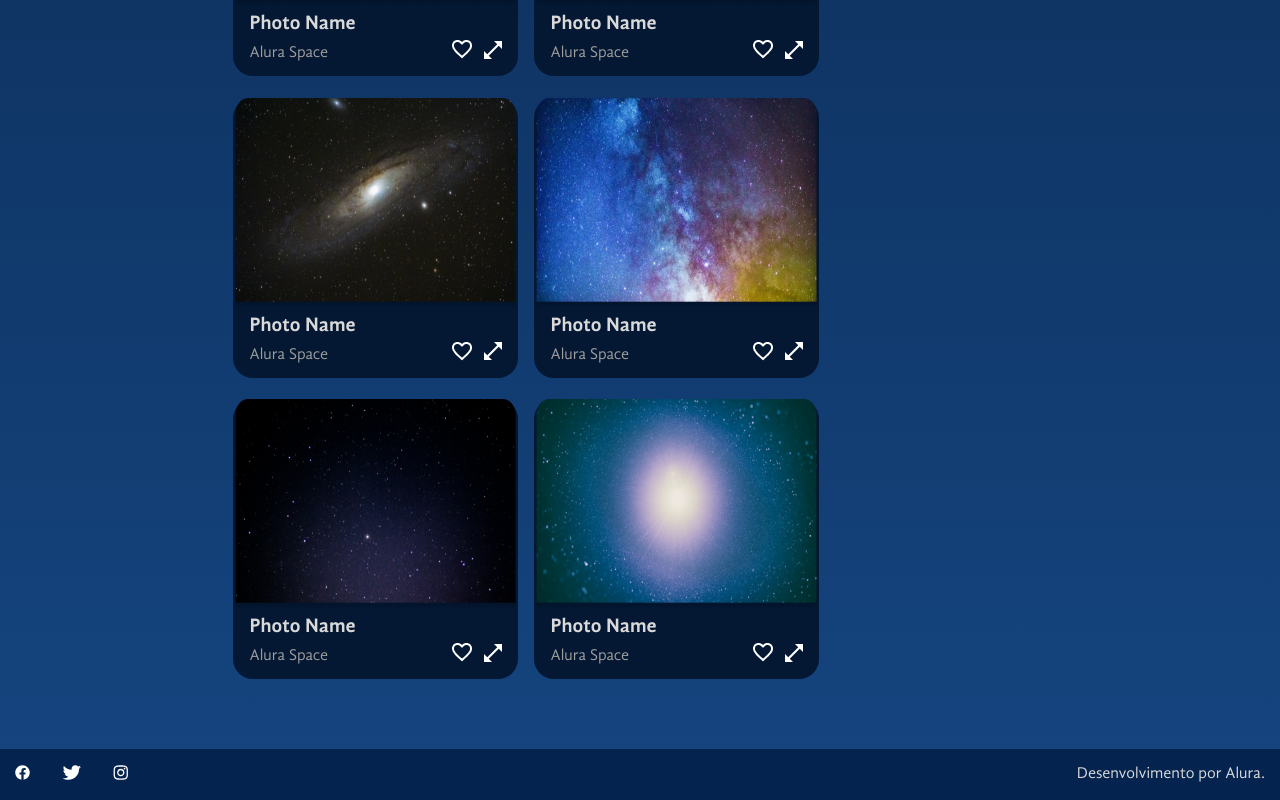
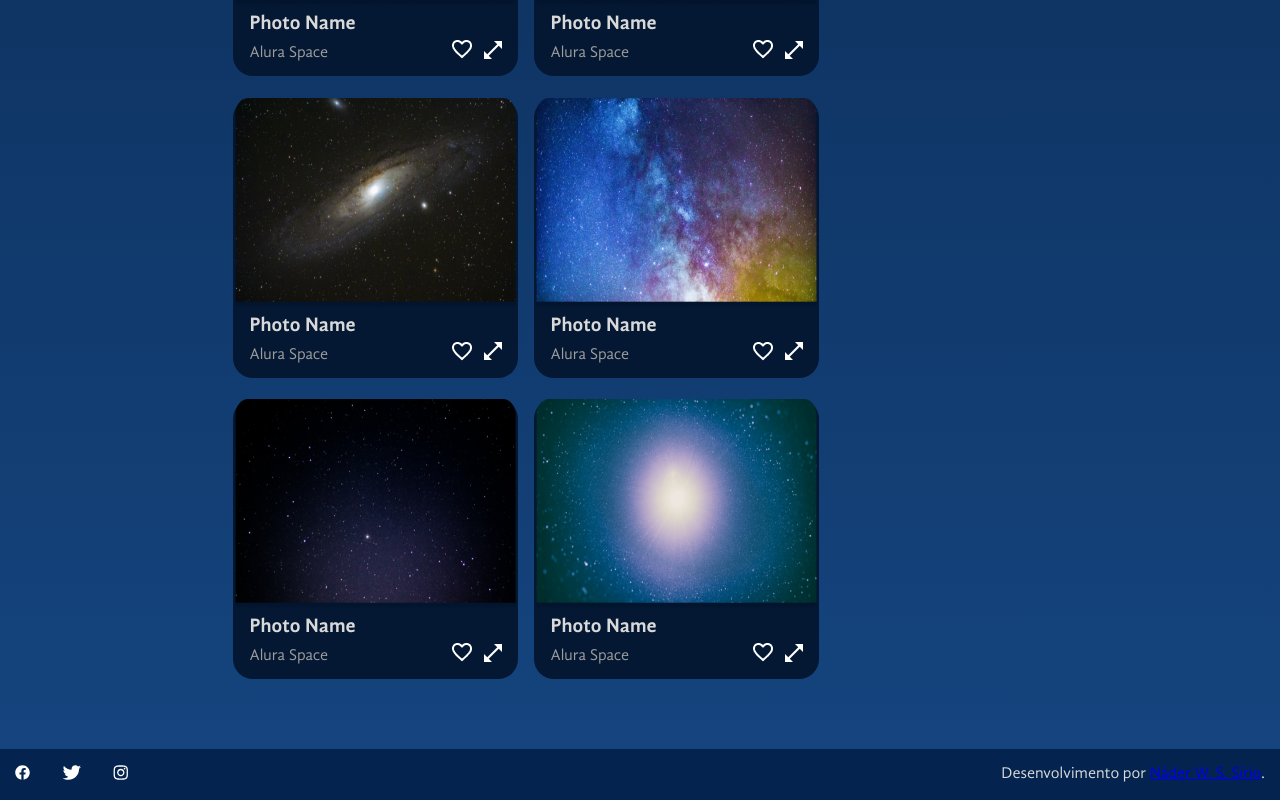
Before and after one commit to nadersirio/Space-Main-Alura, a React (Create React App) app: page / in a window 1280 px wide. Shown: the part 1406-2206 px from the top of the page. Built offline with nearby package versions, Linux system fonts and the light colour scheme.

Commit message:
Update: index.jsx tag anchor

```diff
--- a/src/components/Footer/index.jsx
+++ b/src/components/Footer/index.jsx
@@ -18,7 +18,7 @@ export default function Footer() {
         <a href="/"><img src={instagramImg} alt="Instagram Icon"/></a>
         </li>
       </ul>
-      <span>Desenvolvimento por Alura.</span>
+      <span>Desenvolvimento por <a href="https://github.com/nadersirio">Náder W. S. Sírio</a>.</span>
     </footer>
   )
 }
```
